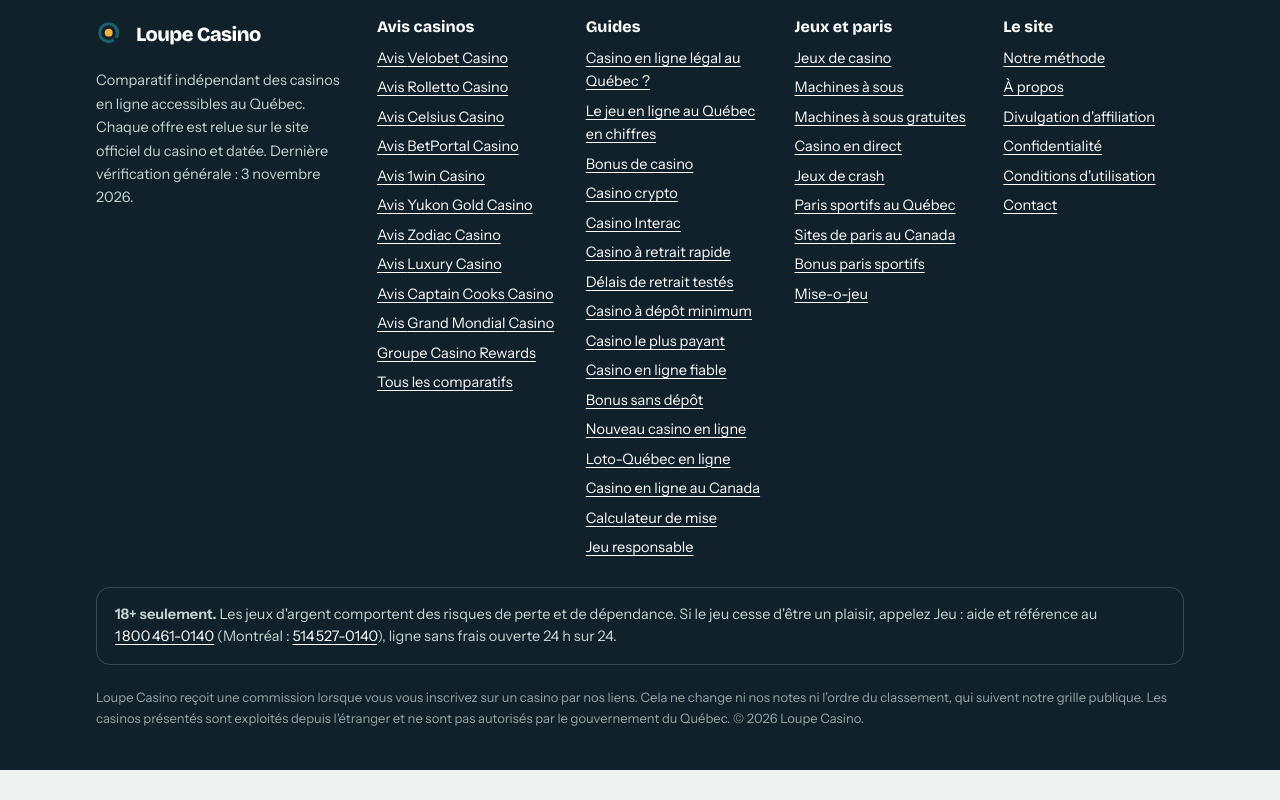
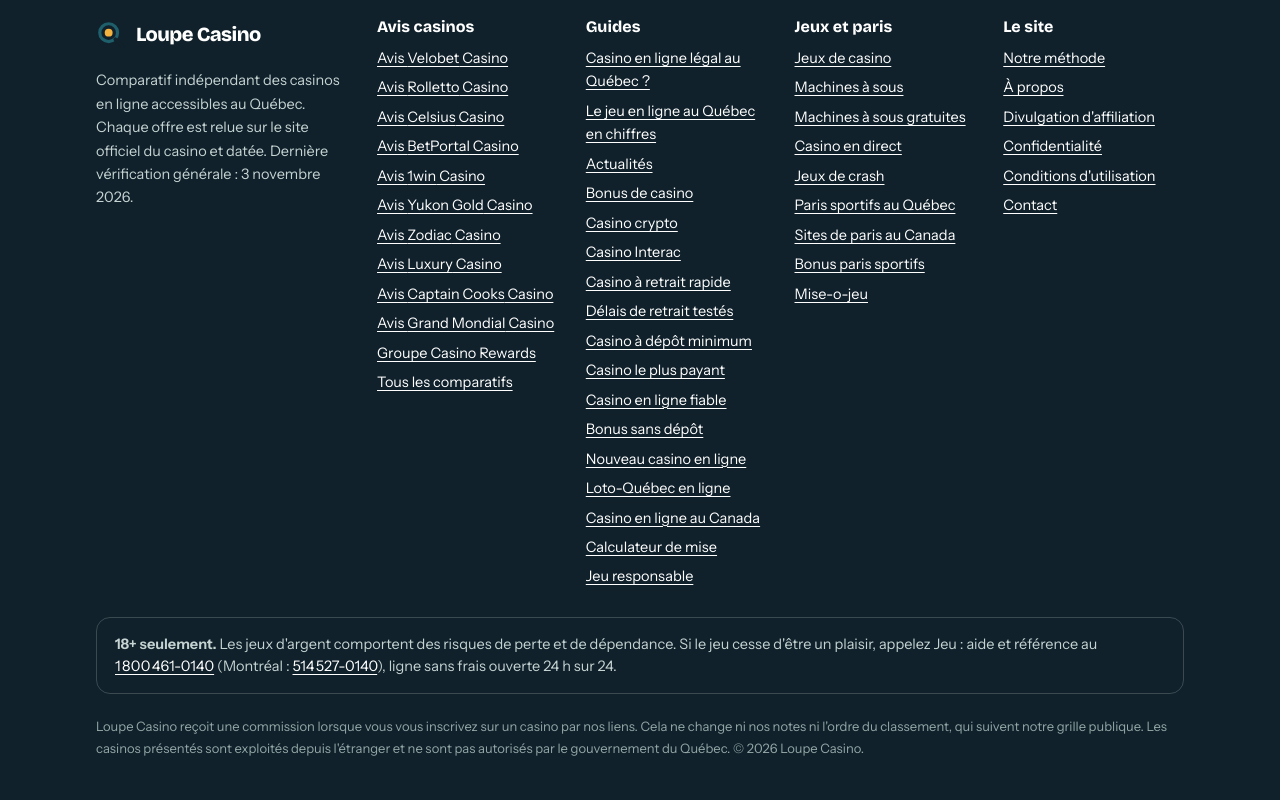
Before and after one commit to stanmaltaa-prog/loupe-casino, a Next.js app: page / in a window 1280 px wide. Shown: the part 9349-10149 px from the top of the page. Before the commit the page ends 10119 px from the top, so only its background shows below. Built offline with nearby package versions, Linux system fonts and the light colour scheme; no server answers.

Commit message:
Actualités 7/9 : liens Actualités dans les pieds de page

```diff
--- a/components/Pied.tsx
+++ b/components/Pied.tsx
@@ -48,6 +48,9 @@ export default function Pied() {
               </li>
               <li>
                 <Link href="/statistiques-jeu-en-ligne-quebec/">Le jeu en ligne au Québec en chiffres</Link>
+              </li>
+              <li>
+                <Link href="/actualites/">Actualités</Link>
               </li>
               <li>
                 <Link href="/bonus-casino-quebec/">Bonus de casino</Link>
```
